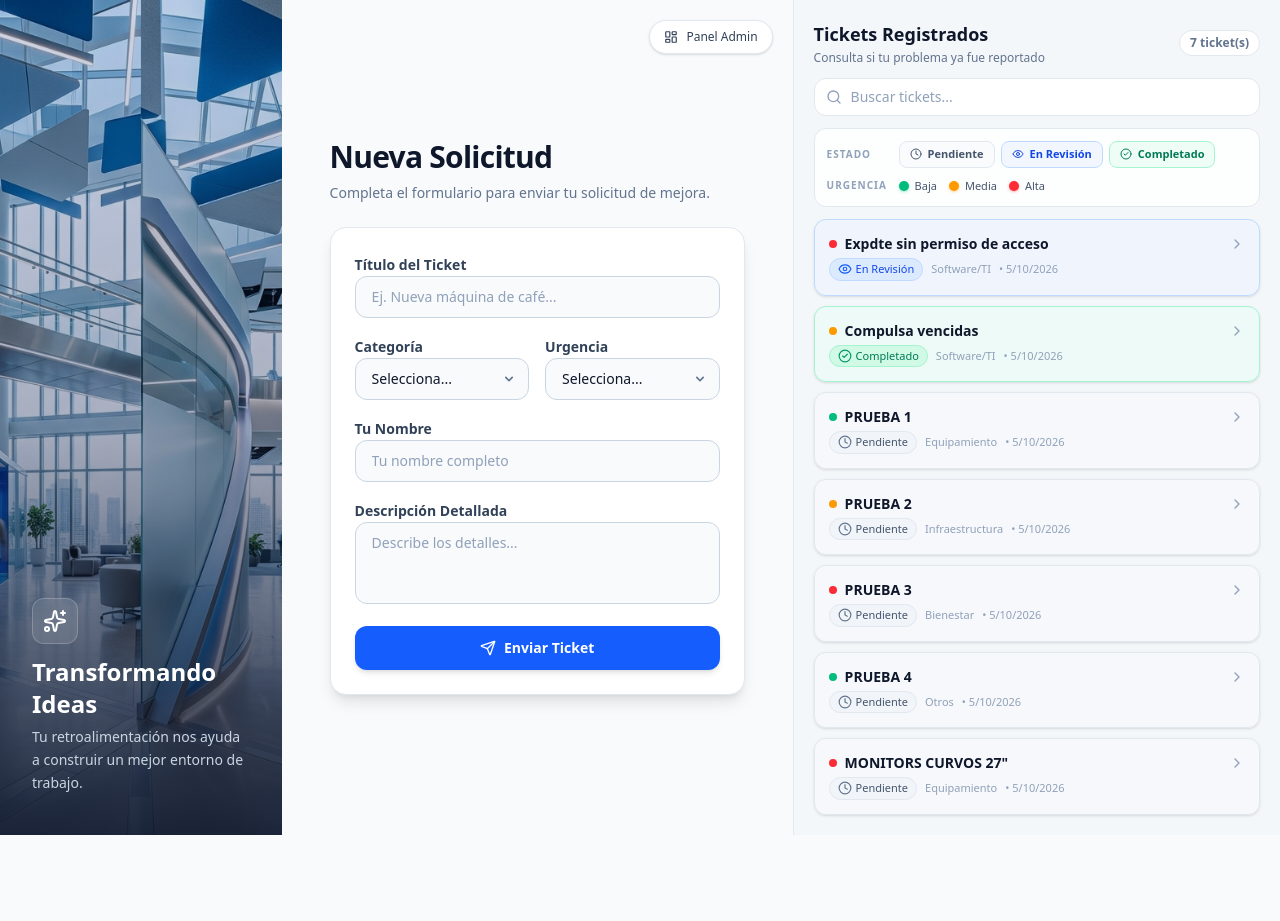
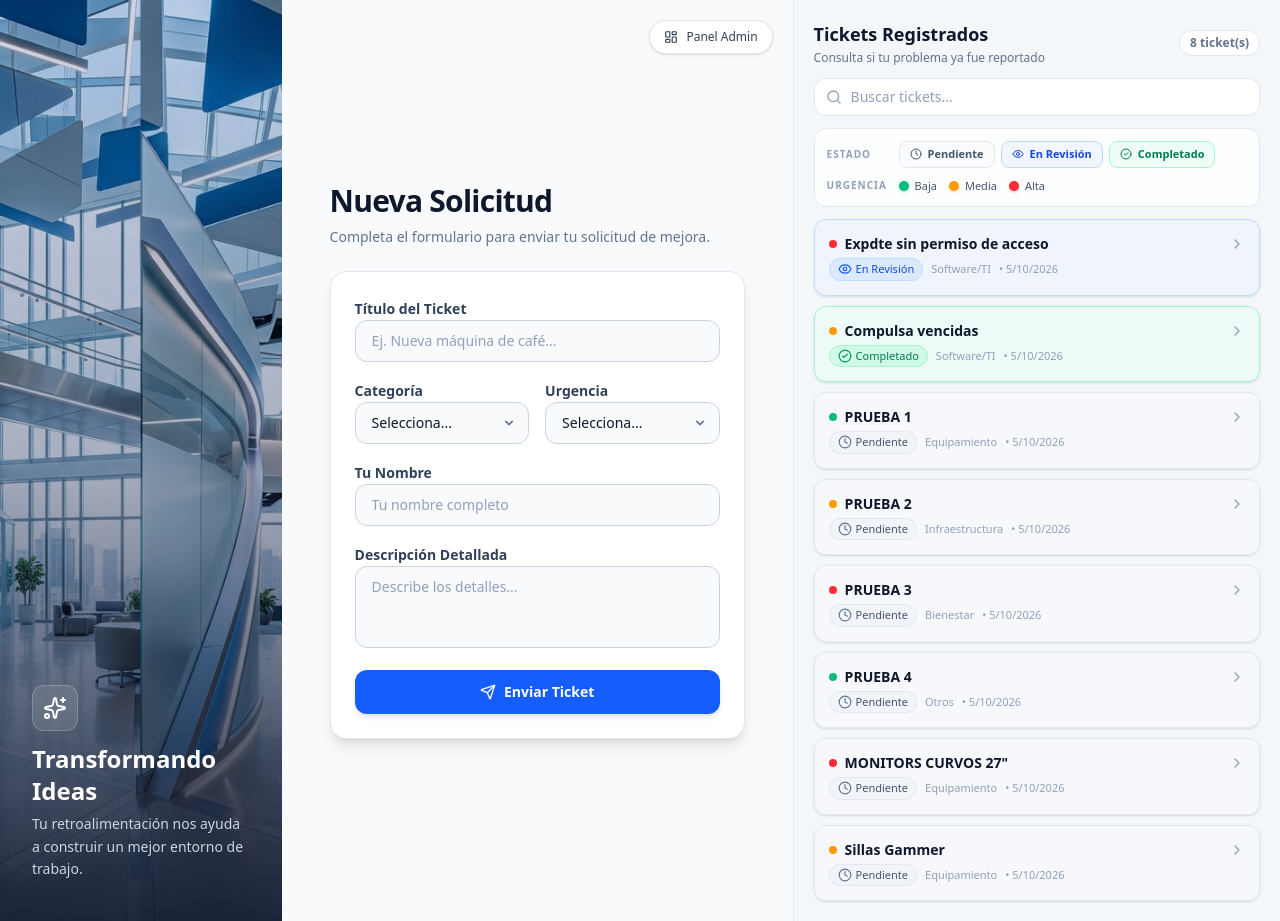
Before and after one commit to emanuelmorales/tickets_JAM, a Next.js app: page / in a window 1280 px wide. Before the commit the page ends 835 px from the top, so only its background shows below. Built offline with nearby package versions, Linux system fonts and the light colour scheme.

Commit message:
se agregó el solicitante del ticket para mayor control

```diff
--- a/data/db.json
+++ b/data/db.json
@@ -61,5 +61,15 @@
     "urgency": "Alta",
     "status": "Pendiente",
     "createdAt": "2026-05-10T17:36:18.256Z"
+  },
+  {
+    "id": "c9a85c83-d656-4f9c-a69f-545778c98126",
+    "title": "Sillas Gammer",
+    "category": "Equipamiento",
+    "description": "2 Sillas Gammer para sistemas",
+    "urgency": "Media",
+    "requester": "Emanuel Morales",
+    "status": "Pendiente",
+    "createdAt": "2026-05-10T21:01:48.226Z"
   }
 ]
--- a/src/app/admin/page.tsx
+++ b/src/app/admin/page.tsx
@@ -125,10 +125,11 @@ export default function AdminDashboard() {
       return;
     }
 
-    const headers = ["ID", "Título", "Categoría", "Descripción", "Urgencia", "Estado", "Fecha"];
+    const headers = ["ID", "Título", "Solicitante", "Categoría", "Descripción", "Urgencia", "Estado", "Fecha"];
     const rows = filteredTickets.map((t) => [
       t.id,
       `"${t.title.replace(/"/g, '""')}"`,
+      t.requester || "",
       t.category,
       `"${t.description.replace(/"/g, '""')}"`,
       t.urgency,
@@ -409,17 +410,18 @@ export default function AdminDashboard() {
             <table className="w-full text-left border-collapse min-w-[700px]">
               <thead>
                 <tr className="bg-slate-50 dark:bg-zinc-950/50 border-b border-slate-200 dark:border-zinc-800 text-xs font-semibold text-slate-500 dark:text-zinc-400 uppercase tracking-wider">
-                  <th className="p-4 pl-6 w-[35%]">Ticket</th>
-                  <th className="p-4 w-[15%]">Categoría</th>
-                  <th className="p-4 w-[12%]">Urgencia</th>
-                  <th className="p-4 w-[13%]">Fecha</th>
-                  <th className="p-4 w-[25%] pr-6">Estado</th>
+                  <th className="p-4 pl-6 w-[28%]">Ticket</th>
+                  <th className="p-4 w-[12%]">Solicitante</th>
+                  <th className="p-4 w-[12%]">Categoría</th>
+                  <th className="p-4 w-[10%]">Urgencia</th>
+                  <th className="p-4 w-[10%]">Fecha</th>
+                  <th className="p-4 w-[23%] pr-6">Estado</th>
                 </tr>
               </thead>
               <tbody className="divide-y divide-slate-100 dark:divide-zinc-800/80">
                 {filteredTickets.length === 0 ? (
                   <tr>
-                    <td colSpan={5} className="p-16 text-center text-slate-500 dark:text-zinc-500">
+                    <td colSpan={6} className="p-16 text-center text-slate-500 dark:text-zinc-500">
                       <div className="flex flex-col items-center justify-center">
                         <Archive className="w-12 h-12 mb-4 text-slate-300 dark:text-zinc-700" />
                         <p className="text-sm font-medium">
@@ -441,6 +443,9 @@ export default function AdminDashboard() {
                       <td className="p-4 pl-6 align-top">
                         <div className="font-semibold text-slate-900 dark:text-zinc-100">{t.title}</div>
                         <div className="text-sm text-slate-500 dark:text-zinc-400 mt-1.5 leading-relaxed">{t.description}</div>
+                      </td>
+                      <td className="p-4 align-top text-sm font-medium text-slate-700 dark:text-zinc-300">
+                        {t.requester || "-"}
                       </td>
                       <td className="p-4 align-top">
                         <span className="inline-flex bg-slate-100 dark:bg-zinc-800 text-slate-700 dark:text-zinc-300 px-2.5 py-1 rounded-md text-xs font-medium border border-slate-200 dark:border-zinc-700">
```
